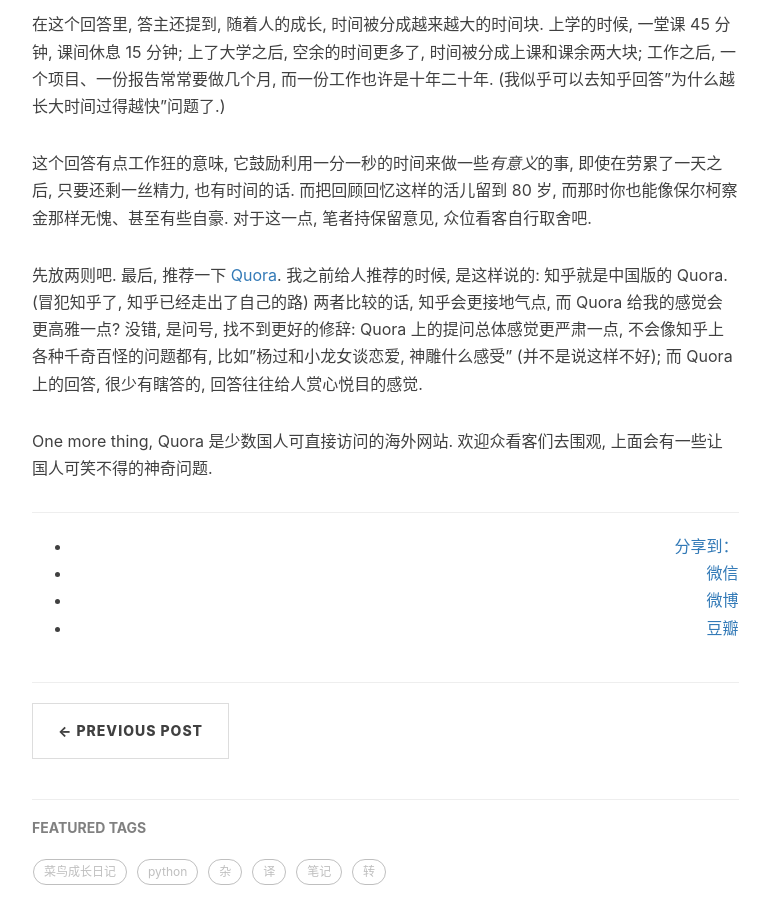
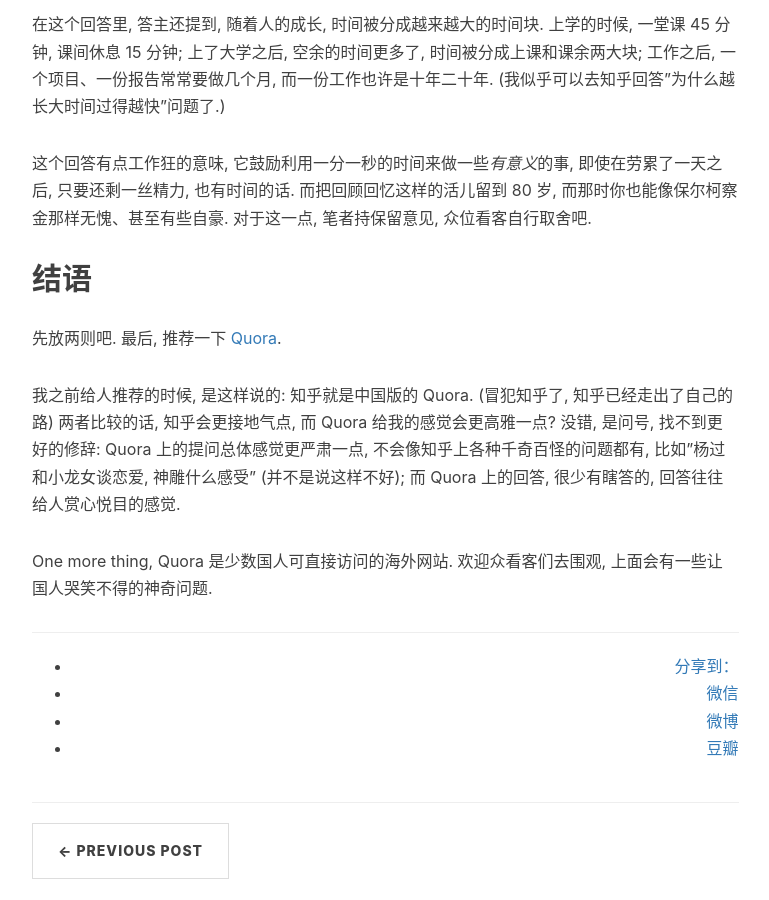
Before and after one commit to iamkissg/iamkissg.github.io, a Jekyll site: the page built from _posts/2017-07-16-learn-from-quora-1.markdown, in a window 1280 px wide and 900 px high, scrolled down 2402 px. Shown: the whole window, without its empty margins (233-1002 px from the left). Built offline with Jekyll 4.4.1, drawn with Linux system fonts in a browser that asks for light colours; nearby versions of some CDN libraries; comment, search, counter and statistics services are not loaded.

Commit message:
修正错别字

```diff
--- a/_posts/2017-07-16-learn-from-quora-1.markdown
+++ b/_posts/2017-07-16-learn-from-quora-1.markdown
@@ -64,6 +64,10 @@ tags:
 
 这个回答有点工作狂的意味, 它鼓励利用一分一秒的时间来做一些*有意义*的事, 即使在劳累了一天之后, 只要还剩一丝精力, 也有时间的话. 而把回顾回忆这样的活儿留到 80 岁, 而那时你也能像保尔柯察金那样无愧、甚至有些自豪. 对于这一点, 笔者持保留意见, 众位看客自行取舍吧.
 
-先放两则吧. 最后, 推荐一下 [Quora](https://www.quora.com/). 我之前给人推荐的时候, 是这样说的: 知乎就是中国版的 Quora. (冒犯知乎了, 知乎已经走出了自己的路) 两者比较的话, 知乎会更接地气点, 而 Quora 给我的感觉会更高雅一点? 没错, 是问号, 找不到更好的修辞: Quora 上的提问总体感觉更严肃一点, 不会像知乎上各种千奇百怪的问题都有, 比如"杨过和小龙女谈恋爱, 神雕什么感受" (并不是说这样不好); 而 Quora 上的回答, 很少有瞎答的, 回答往往给人赏心悦目的感觉.
+## 结语
 
-One more thing, Quora 是少数国人可直接访问的海外网站. 欢迎众看客们去围观, 上面会有一些让国人可笑不得的神奇问题.
+先放两则吧. 最后, 推荐一下 [Quora](https://www.quora.com/).
+
+我之前给人推荐的时候, 是这样说的: 知乎就是中国版的 Quora. (冒犯知乎了, 知乎已经走出了自己的路) 两者比较的话, 知乎会更接地气点, 而 Quora 给我的感觉会更高雅一点? 没错, 是问号, 找不到更好的修辞: Quora 上的提问总体感觉更严肃一点, 不会像知乎上各种千奇百怪的问题都有, 比如"杨过和小龙女谈恋爱, 神雕什么感受" (并不是说这样不好); 而 Quora 上的回答, 很少有瞎答的, 回答往往给人赏心悦目的感觉.
+
+One more thing, Quora 是少数国人可直接访问的海外网站. 欢迎众看客们去围观, 上面会有一些让国人哭笑不得的神奇问题.
```
